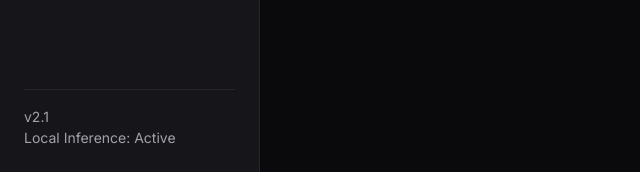
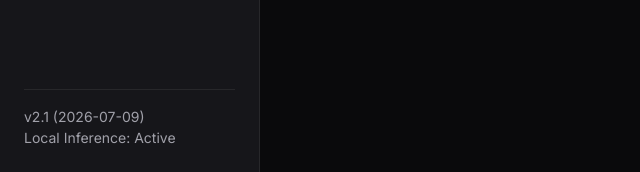
Before and after one commit to bstovej/ricemaker, a Flask app: page / in a window 1280 px wide. Shown: the part 628-800 px from the top of the page, without its empty margins (0-640 px from the left). Run offline with Flask 3, Linux system fonts and the light colour scheme; data that the repository does not hold is empty.

Commit message:
Update UI version number to include release date (v2.1 2026-07-09)

```diff
--- a/templates/index.html
+++ b/templates/index.html
@@ -318,7 +318,7 @@
             </ul>
         </nav>
         <div class="sidebar-footer">
-            <p>v2.1</p>
+            <p>v2.1 (2026-07-09)</p>
             <p>Local Inference: Active</p>
         </div>
     </aside>
```
